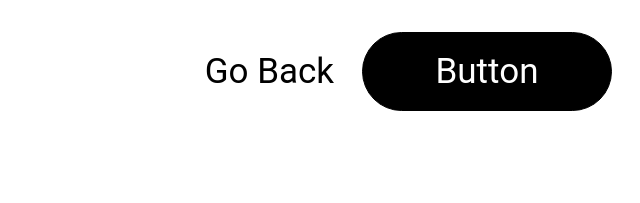
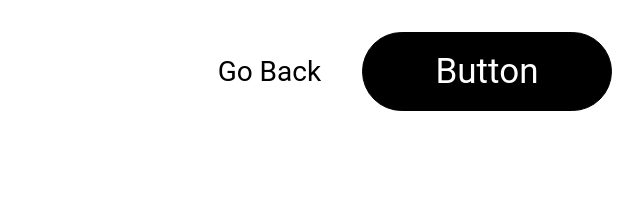
Before and after one commit to niyamax/awaaz.me, a plain HTML site: page promo.html in a window 1280 px wide. Shown: the part 271-474 px from the top of the page, 411-1051 px from the left. Drawn offline with Linux system fonts and the light colour scheme.

Commit message:
Update promo.html

```diff
--- a/promo.html
+++ b/promo.html
@@ -93,10 +93,10 @@
     }
     .button-negative {
       position: absolute;
-
       transform-origin: 79.8611px 19.1667px 0px;
       left: 43%;
       top: 298px;
+      font-size: 28px;
 
     }
     .button-positive {
```
